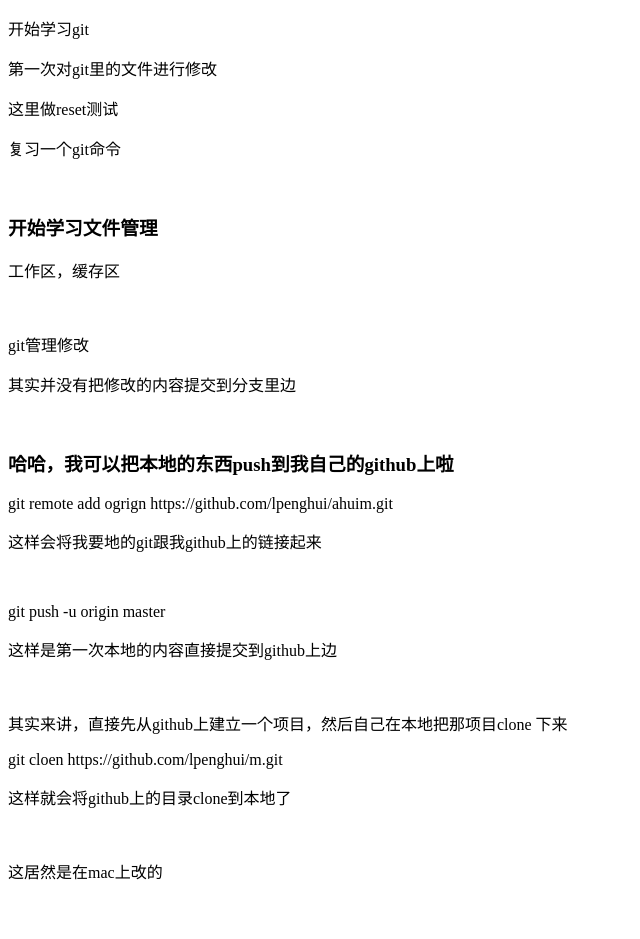
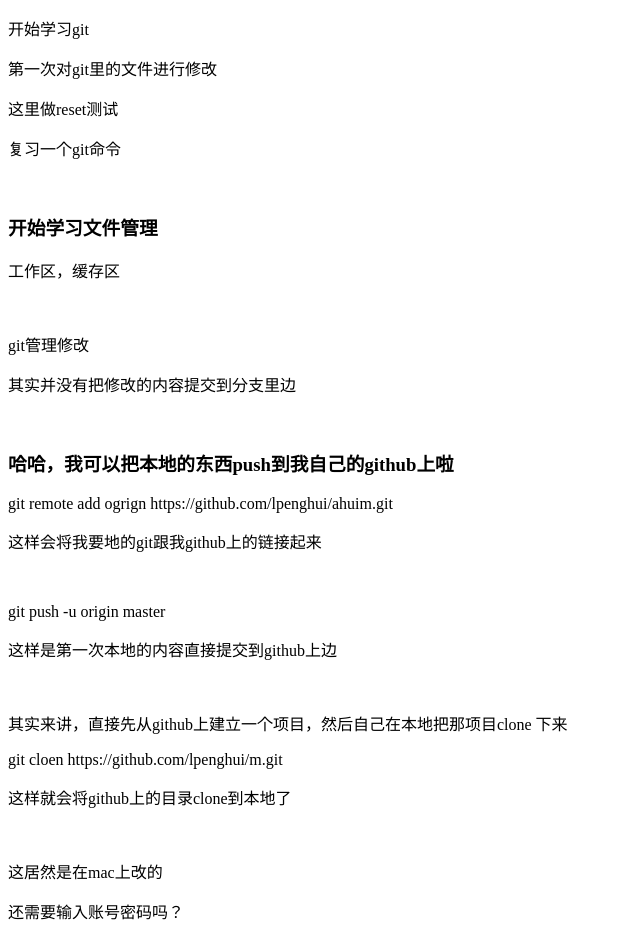
Before and after one commit to lpenghui/ahuim, a plain HTML site: page index.html in a window 1280 px wide. Shown: the whole page, without its empty margins (0-640 px from the left). Before the commit the page ends 899 px from the top, so only its background shows below. Drawn offline with Linux system fonts and the light colour scheme.

Commit message:
need PWD ?

```diff
--- a/index.html
+++ b/index.html
@@ -34,6 +34,7 @@
 	<br>
 
 	<p>这居然是在mac上改的</p>
+	<p>还需要输入账号密码吗？</p>
 
 </body>
 </html>
```
